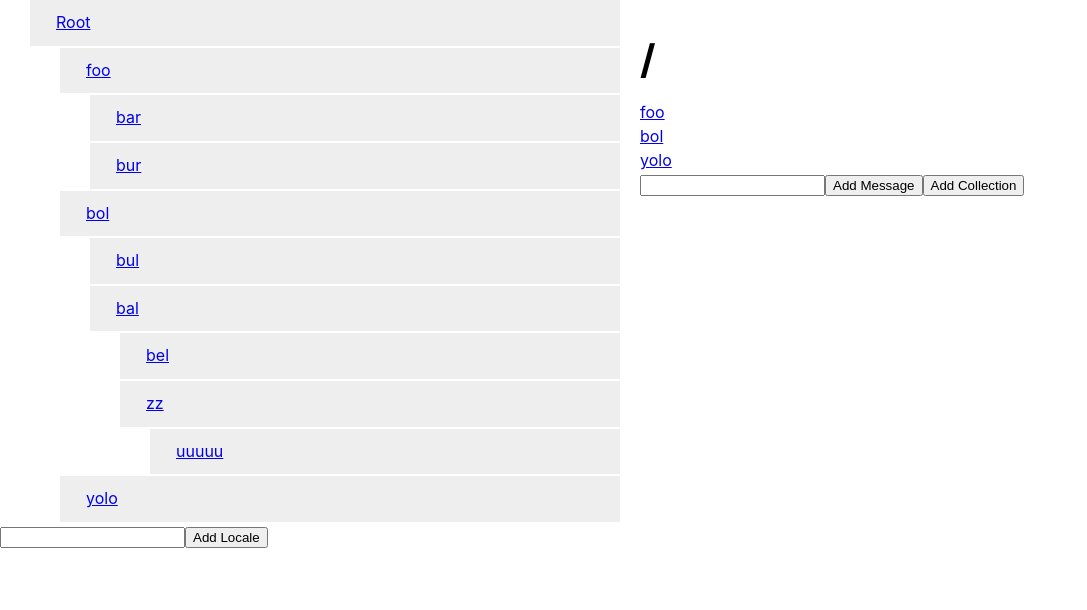
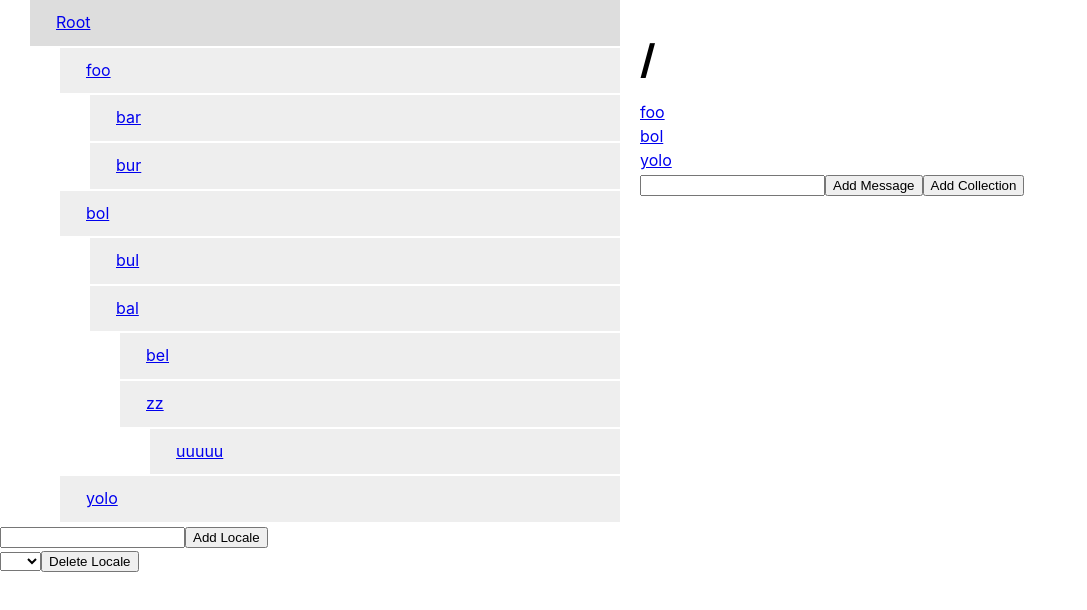
Before and after one commit to mattjcj/translation-editor, a React (Create React App) app: page /messages in a window 1280 px wide. Shown: the top 610 px of the page, without its empty margins (0-1087 px from the left). Built offline with nearby package versions, Linux system fonts and the light colour scheme.

Commit message:
structure messages + delete locale button + active menu

```diff
--- a/src/App.js
+++ b/src/App.js
@@ -39,13 +39,24 @@ class App extends React.Component {
   constructor(props) {
     super(props)
     this.state = {
-      messages: initialMessages,
+      messages: this.structureMessages(initialMessages),
       redirect: null
     }
     this.handleUpdate = this.handleUpdate.bind(this)
     this.handleDelete = this.handleDelete.bind(this)
     this.handleAdd = this.handleAdd.bind(this)
     this.handleAddLocale = this.handleAddLocale.bind(this)
+    this.handleDeleteLocale = this.handleDeleteLocale.bind(this)
+  }
+
+  structureMessages(messages) {
+    const structuredMessages = {}
+    Object.keys(messages).forEach((locale) => {
+      const structure = generateStructure(messages)
+      const clonedMessages = _.cloneDeep(messages[locale])
+      structuredMessages[locale] = _.merge(structure, clonedMessages)
+    })
+    return structuredMessages
   }
 
   handleUpdate(path, locale, value) {
@@ -64,8 +75,8 @@ class App extends React.Component {
       newPath.push(pathName)
       const value = type === 'collection' ? {} : ''
 
-      //const newLocation = ['/messages', ...newPath]
-      //newState.redirect = newLocation.join('/')
+      const newLocation = ['/messages', ...newPath]
+      newState.redirect = newLocation.join('/')
 
       newState.messages = _.cloneDeep(prevState.messages)
       Object.keys(newState.messages).forEach((locale) => {
@@ -101,6 +112,15 @@ class App extends React.Component {
     })
   }
 
+  handleDeleteLocale(locale) {
+    this.setState((prevState) => {
+      const newState = {}
+      newState.messages = _.cloneDeep(prevState.messages)
+      delete newState.messages[locale]
+      return newState
+    })
+  }
+
   render() {
     const { messages, redirect } = this.state
     const structure = generateStructure(messages)
@@ -114,9 +134,10 @@ class App extends React.Component {
       })
       return <Redirect push to={redirect} />
     }
+
     return (
       <div className="container">
-        <Sidebar structure={structure} addLocale={this.handleAddLocale} />
+        <Sidebar structure={structure} messages={messages} addLocale={this.handleAddLocale} deleteLocale={this.handleDeleteLocale} />
         <Main
           structure={structure}
           paths={paths}
--- /dev/null
+++ b/src/components/DeleteLocale/DeleteLocaleButton.js
@@ -0,0 +1,36 @@
+import React from 'react'
+
+import './DeleteLocaleButton.scss'
+
+export default (props) => {
+
+  const { deleteLocale, messages } = props
+
+  const [ locale, setLocale ] = React.useState('')
+
+  const handleDelete = (e) => {
+    e.preventDefault()
+    if (locale.length > 0) {
+      deleteLocale(locale)
+      setLocale('')
+    }
+  }
+
+  const handleChange = (e) => {
+    setLocale(e.target.value)
+  }
+
+  return (
+    <form >
+      <select value={locale} onChange={handleChange} >
+        <option value=""></option>
+          {
+            Object.keys(messages).map((availableLocale) => (
+              <option key={availableLocale} value={availableLocale}>{availableLocale.toUpperCase()}</option>
+            ))
+          }
+      </select>
+      <button onClick={handleDelete}>Delete Locale</button>
+    </form>
+  )
+}
--- a/src/components/PathLink.js
+++ b/src/components/PathLink.js
@@ -1,6 +1,6 @@
 import React from 'react'
 import {
-  Link
+  NavLink
 } from "react-router-dom"
 
 import pathString from '../utils/pathString'
@@ -10,7 +10,7 @@ class PathLink extends React.Component {
   render() {
     const { path } = this.props
     return (
-      <Link to={`/messages/${pathString(path)}`} >{pathName(path)}</Link>
+      <NavLink to={`/messages/${pathString(path)}`} activeClassName="active" exact>{pathName(path)}</NavLink>
     )
   }
 }
--- a/src/components/Sidebar/Sidebar.js
+++ b/src/components/Sidebar/Sidebar.js
@@ -7,6 +7,7 @@ import PathLink from '../PathLink'
 import iterate from '../../utils/iterate'
 import pathName from '../../utils/pathName'
 import AddLocaleButton from '../AddLocaleButton/AddLocaleButton'
+import DeleteLocaleButton from '../DeleteLocale/DeleteLocaleButton'
 
 const Iterator = (props) => {
 
@@ -63,6 +64,7 @@ class Sidebar extends React.Component {
       <aside className="sidebar">
         <Iterator {...this.props} />
         <AddLocaleButton {...this.props} />
+        <DeleteLocaleButton {...this.props} />
       </aside>
     )
   }
--- a/src/components/Sidebar/Sidebar.scss
+++ b/src/components/Sidebar/Sidebar.scss
@@ -26,6 +26,10 @@
           opacity: 1;
         }
       }
+
+      &.active {
+        background-color: #ddd;
+      }
     }
   }
 }
```
Also changed, not shown: src/components/DeleteLocale/DeleteLocaleButton.scss (added).
